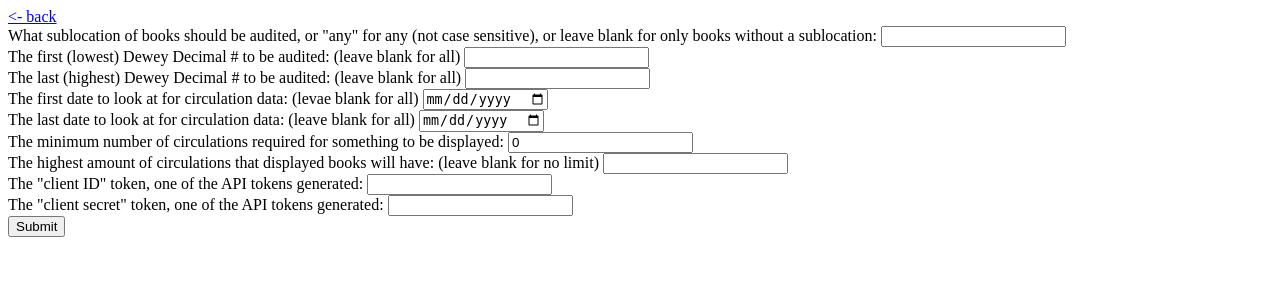
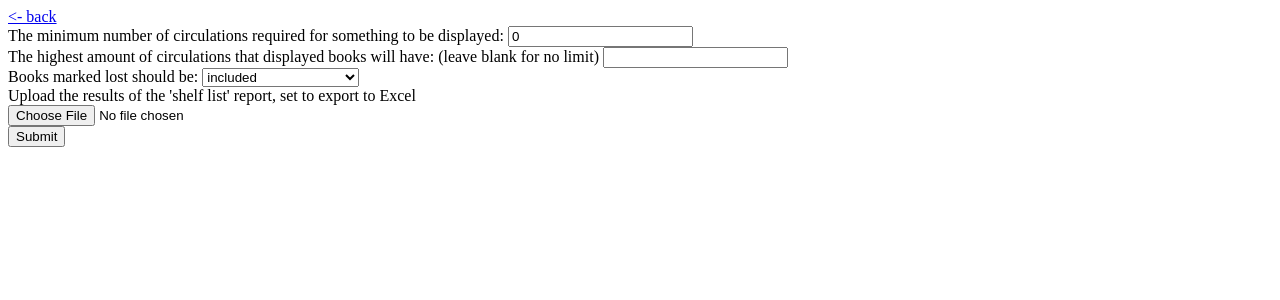
Before and after one commit to Non-Binary-Programmer/swe-final-destiny-scripts, a Flask app: page /report in a window 1280 px wide. Shown: the top 300 px of the page. Run offline with Flask 3, Linux system fonts and the light colour scheme.

Commit message:
made file download & set up report html

```diff
--- a/main.py
+++ b/main.py
@@ -1,9 +1,10 @@
 from sys import maxsize
-from flask import Flask, render_template, redirect, request
+from flask import Flask, render_template, redirect, request, send_file
 import requests
 import xlsxwriter
 
 app = Flask(__name__)
+app.config['UPLOAD_FOLDER'] = 'uploads/'
 
 if (__name__ == "__main__"):
     wb = xlsxwriter.Workbook("hello.xlsx")
@@ -30,6 +31,8 @@ def circulation_staging():
 
 @app.route('/report', methods=["POST"])
 def circulation_accept():
+    reportString = request.form.get("report")
+    books = {}
     return redirect("/")
 
 @app.route('/barcodes')
@@ -53,7 +56,8 @@ def barcode_accept():
             continue
         if string.find('-') == -1:
             if isUsed:
-                availableNums.remove(int(string.split()[1]))
+                if (int(string.split()[1]) in availableNums):
+                    availableNums.remove(int(string.split()[1]))
             else:
                 availableNums.append(int(string.split()[1]))
                 if (len(availableNums) > requiredNumbers):
@@ -62,7 +66,8 @@ def barcode_accept():
             valueRange = range(int(string.split()[1]), int(string.split()[4]) + 1)
             if isUsed:
                 for i in valueRange:
-                    availableNums.remove(i)
+                    if (i in availableNums):
+                        availableNums.remove(i)
             else:
                 availableNums.extend(valueRange)
                 if (len(availableNums) > requiredNumbers):
@@ -79,4 +84,4 @@ def barcode_accept():
         worksheet.write(row, 0, 'T ' + str(i))
         row += 1
     wb.close()
-    return redirect("/")
+    return send_file('temp/result.xlsx')
--- a/templates/barcodes.html
+++ b/templates/barcodes.html
@@ -3,7 +3,7 @@
 
 </head>
 <body>
-    <a href="/"><- back</a>
+    <a href="/"> <- back </a>
     <form method="post">
         <label for="start">The minimum barcode number:</label>
         <input id="start" name="start" type="number" value="0" required>
@@ -16,8 +16,8 @@
         <br>
         <label for="mode">Choose mode:</label>
         <select id="mode" name="mode">
+            <option value="anyunused">Any unused numbers</option> <!--
             <option value="rangeunused">Continuous unused numbers</option>
-            <option value="anyunused">Any unused numbers</option> <!--
             <option value="rangeused">Continuous used numbers</option>
             <option value="anyused">Any used numbers</option> -->
         </select>
--- a/templates/report.html
+++ b/templates/report.html
@@ -5,32 +5,22 @@
 <body>
     <a href="/"><- back</a>
     <form method="post">
-        <label for="subtarget">What sublocation of books should be audited, or "any" for any (not case sensitive), or leave blank for only books without a sublocation:</label>
-        <input id="subtarget" name="subtarget" type="text">
-        <br>
-        <label for="start">The first (lowest) Dewey Decimal # to be audited: (leave blank for all)</label>
-        <input id="start" name="start" type="number">
-        <br>
-        <label for="end">The last (highest) Dewey Decimal # to be audited: (leave blank for all)</label>
-        <input id="end" name="end" type="number">
-        <br>
-        <label for="circstart">The first date to look at for circulation data: (levae blank for all)</label>
-        <input id="circstart" name="circstart" type="date">
-        <br>
-        <label for="circend">The last date to look at for circulation data: (leave blank for all)</label>
-        <input id="circend" name="circend" type="date">
-        <br>
         <label for="mincircs">The minimum number of circulations required for something to be displayed: </label>
         <input id="mincircs" name="mincircs" type="number" value="0">
         <br>
         <label for="maxcircs">The highest amount of circulations that displayed books will have: (leave blank for no limit)</label>
         <input id="maxcircs" name="maxcircs" type="number">
         <br>
-        <label for="clientid">The "client ID" token, one of the API tokens generated:</label>
-        <input type="password" id="clientid" name="clientid" required>
+        <label for="lostbooks">Books marked lost should be: </label>
+        <select id="lostbooks" name="lostbooks" required>
+            <option value="included">included</option>
+            <option value="excluded">excluded</option>
+            <option value="only">the only books present</option>
+        </select>
         <br>
-        <label for="secret">The "client secret" token, one of the API tokens generated:</label>
-        <input type="password" id="secret" name="secret" required>
+        <label for="report">Upload the results of the 'shelf list' report, set to export to Excel</label>
+        <br>
+        <input id="report" name="report" type="file">
         <br>
         <input type="submit">
     </form>
```
